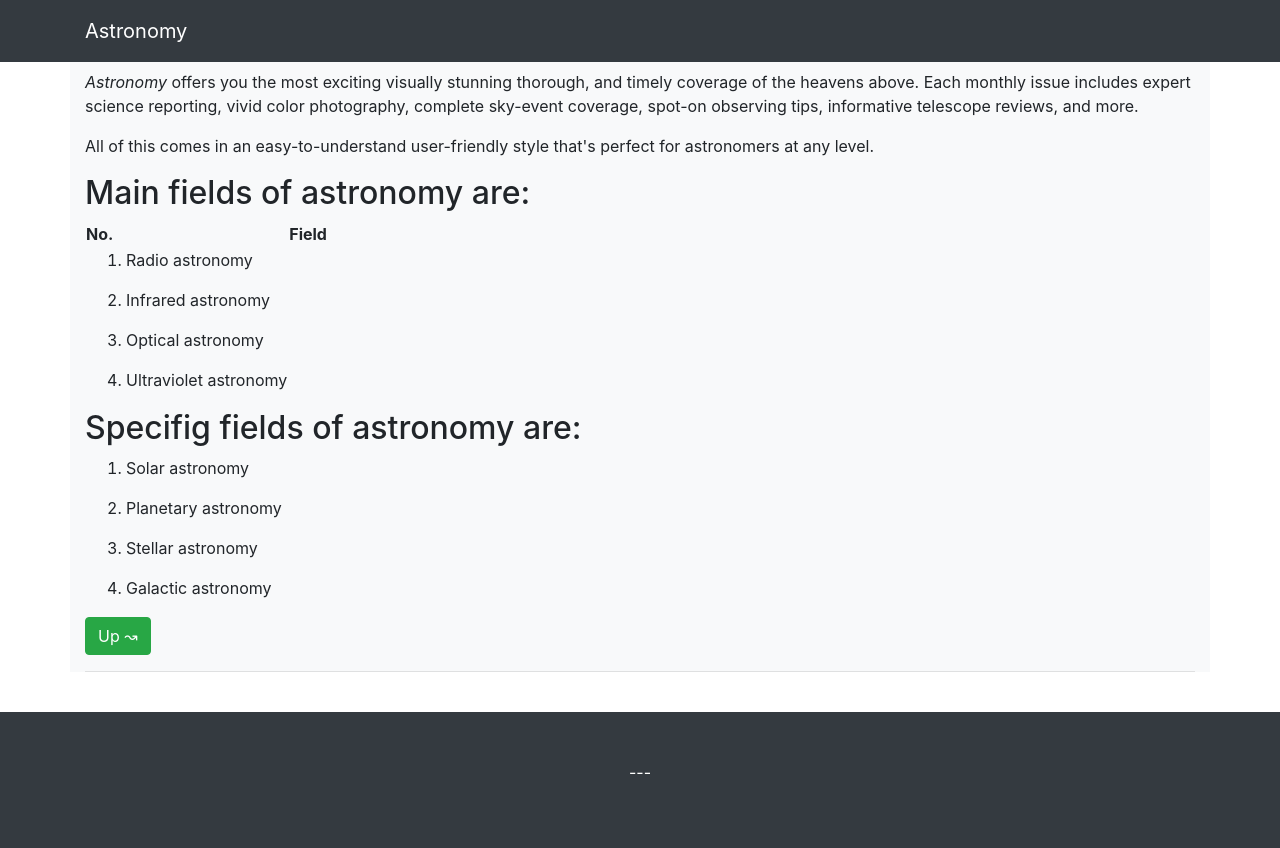
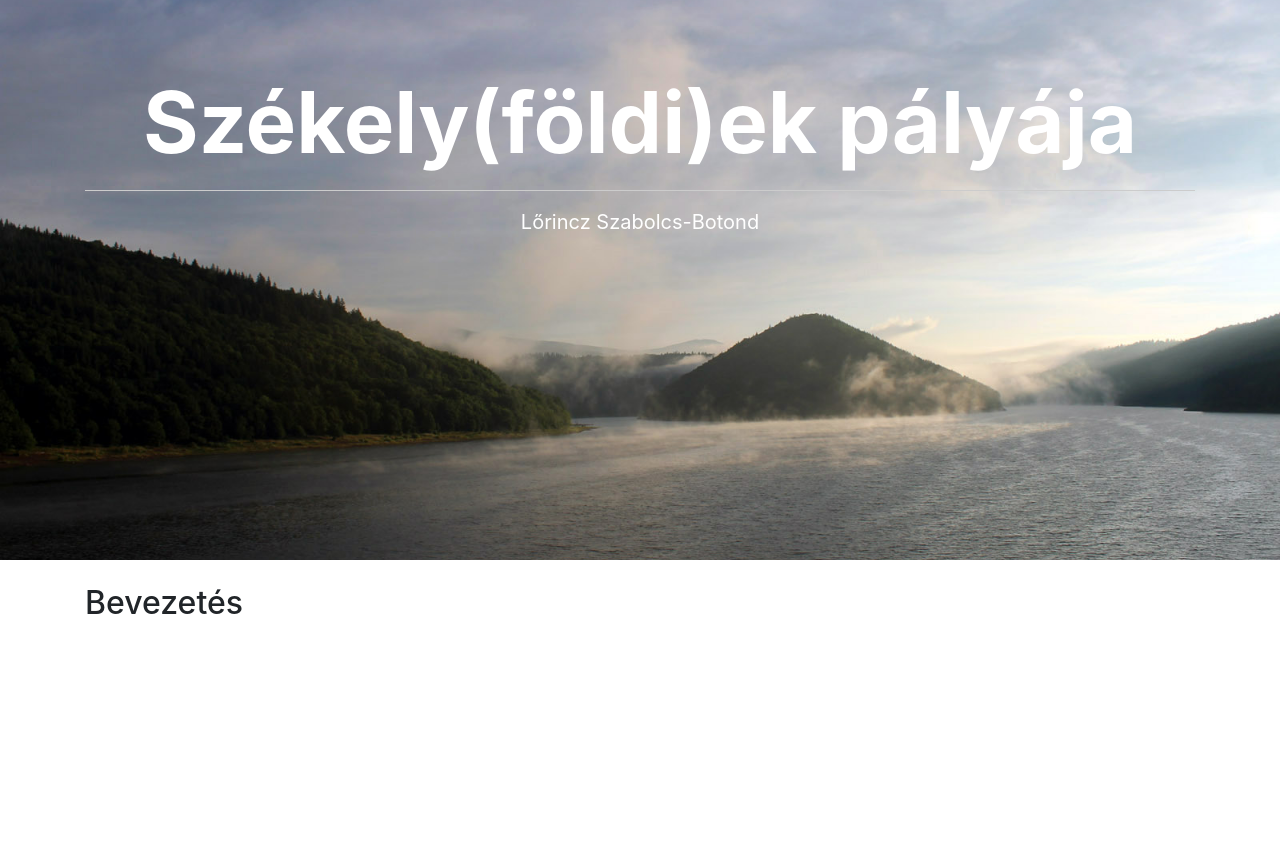
Before and after one commit to lorinczszabolcs/eletpalya, a plain HTML site: page index.html in a window 1280 px wide. After the commit the page ends 800 px from the top, so only its background shows below. Drawn offline with nearby package versions, Linux system fonts and the light colour scheme.

Commit message:
First steps

```diff
--- a/css/main.css
+++ b/css/main.css
@@ -0,0 +1,39 @@
+.header
+{
+  background-image:url("/img/header.jpg");
+  height: 70vh;
+  min-height: 150px;
+  padding-bottom: 50px;
+  top:0;
+  background-position:0;
+  overflow: hidden;
+  -webkit-background-size: cover;
+  -moz-background-size: cover;
+  background-size: cover;
+  -o-background-size: cover;
+}
+
+.header h1
+{
+  color: #fff;
+  font-size: 85px;
+  font-weight: bold;
+}
+
+.header li
+{
+  font-size:20px;
+  color: #fff;
+}
+
+.image-block
+{
+  float:left;
+  width:100%;
+  margin-bottom:10px;
+}
+
+hr
+{
+	border-top: 1px solid #cccccc;
+}
--- a/index.html
+++ b/index.html
@@ -9,7 +9,7 @@
 	   <meta name="author" content="Pályázati munka az I. SZÉKELYDATA adatvizualizációs pályázathoz.">
 	   <meta http-equiv="X-UA-Compatible" content="IE=edge">
 
-	   <title>---</title>
+	   <title>Székely(földi)ek pályája</title>
 
      <!-- Latest compiled and minified CSS -->
      <link rel="stylesheet" href="https://maxcdn.bootstrapcdn.com/bootstrap/4.0.0/css/bootstrap.min.css">
@@ -19,85 +19,32 @@
 	</head>
 
 	<body>
-
-		<h1 style="display:none;">---</h1>
-
-		<!-- Navigációs sáv -->
-		<nav class="navbar navbar-expand-lg navbar-dark bg-dark fixed-top" style="padding: .7rem 1rem;">
-			<h1 style="display:none;">Navigation</h1>
-		  <div class="container">
-		    <!-- Logo -->
-		    <a class="navbar-brand" href="index.html">
-		          Astronomy
-		    </a>
-    		<!-- ./navbar -->
-		  </div>
-		  <!-- ./container -->
-		</nav>
-		<!-- ./Nav sáv -->
-
-		<!-- Fejléc -->
-  	<header class="header"></header>
-
-  	<div class="container bg-light">
-    		<div class="row">
-    			<div class="col-sm-12">
-    				<h2 class="mt-4">Introduction</h2>
-    		    	<p>
-          			<em>Astronomy</em> offers you the most exciting visually stunning thorough, and timely coverage of the heavens above.  Each monthly issue includes expert science reporting, vivid color photography, complete sky-event coverage, spot-on observing tips, informative telescope reviews, and more.
-          		</p>
-          		<p>
-           			All of this comes in an easy-to-understand user-friendly style that's perfect for astronomers at any level.
-          		</p>
-          		<h2>Main fields of astronomy are:</h2>
-				<table margin=50px border=0 class="rectangle-list">
-					<tr>
- 							<th>No.</th>
- 							<th>Field</th>
-						</tr>
-			        <tr>
-			            <td>
-			            <ol>
-				            <li><p>Radio astronomy</p></li>
-				            <li><p>Infrared astronomy</p></li>
-				            <li><p>Optical astronomy</p></li>
-				            <li><p>Ultraviolet astronomy</p></li>
-			            </ol>
-			            </td>
-			        </tr>
-			    </table>
-			    <h2>Specifig fields of astronomy are:</h2>
-			    <table margin=50px border=0 class="underlined">
-			        <tr>
-			            <td>
-			            <ol>
-				            <li><p>Solar astronomy</p></li>
-				            <li><p>Planetary astronomy</p></li>
-				            <li><p>Stellar astronomy</p></li>
-				            <li><p>Galactic astronomy</p></li>
-			            </ol>
-			            </td>
-			        </tr>
-			    </table>
-    	  		</div>
-    		</div>
-    		<a href="#top" style="text-decoration: none">
-              <button type="button" class="btn btn-success">Up &rightsquigarrow;</button>
-          </a>
-          <hr>
-    	</div>
-    	<br>
-
-		<!-- Footer -->
-		<footer class="py-5 bg-dark">
-			<div class="container">
-				<div class="row">
-					<div class="col-sm-12">
-						<p class="text-center text-white">---</p>
-					</div>
-				</div>
-			</div>
-		</footer>
+    <section class="post-header-section">
+      <header class="header" id="news">
+        <br><br>
+        <div class="container">
+          <div class="row">
+            <div class="col-lg-12">
+              <h1 class="display-3 text-center mt-4">Székely(földi)ek pályája</strong></h1>
+              <hr>
+              <ul class="list-inline text-center">
+                  <li>Lőrincz Szabolcs-Botond</li>
+              </ul>
+            </div>
+          </div>
+        </div>
+      </header>
+    </section>
+    <br />
+    <section class="post-content-section">
+      <div class="container">
+        <div class="row">
+          <div class="col-lg-12">
+            <h2>Bevezetés</h2>
+          </div>
+        </div>
+      </div>
+    </section>
 
     <!-- jQuery library -->
     <script src="https://ajax.googleapis.com/ajax/libs/jquery/3.3.1/jquery.min.js"></script>
```
Also changed, not shown: img/header.jpg (added).
